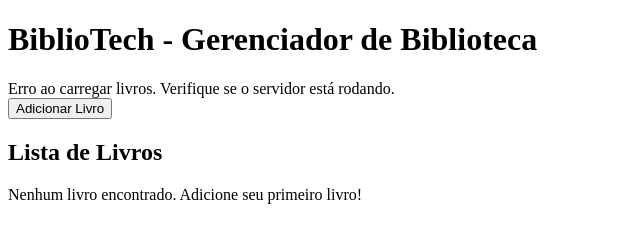
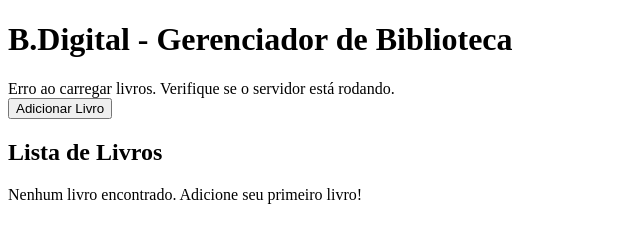
Before and after one commit to luizianesp/B.digital, a plain HTML site: page B.digital/frontend/index.html in a window 1280 px wide. Shown: the whole page, without its empty margins (0-640 px from the left). Drawn offline with Linux system fonts and the light colour scheme; no server answers.

Commit message:
Update index.html

```diff
--- a/B.digital/frontend/index.html
+++ b/B.digital/frontend/index.html
@@ -6,7 +6,7 @@
   <title>BiblioTech - Gerenciador de Biblioteca</title>
 </head>
 <body>
-  <h1>BiblioTech - Gerenciador de Biblioteca</h1>
+  <h1>B.Digital - Gerenciador de Biblioteca</h1>
 
   <div id="message" style="display: none;"></div>
 
```
